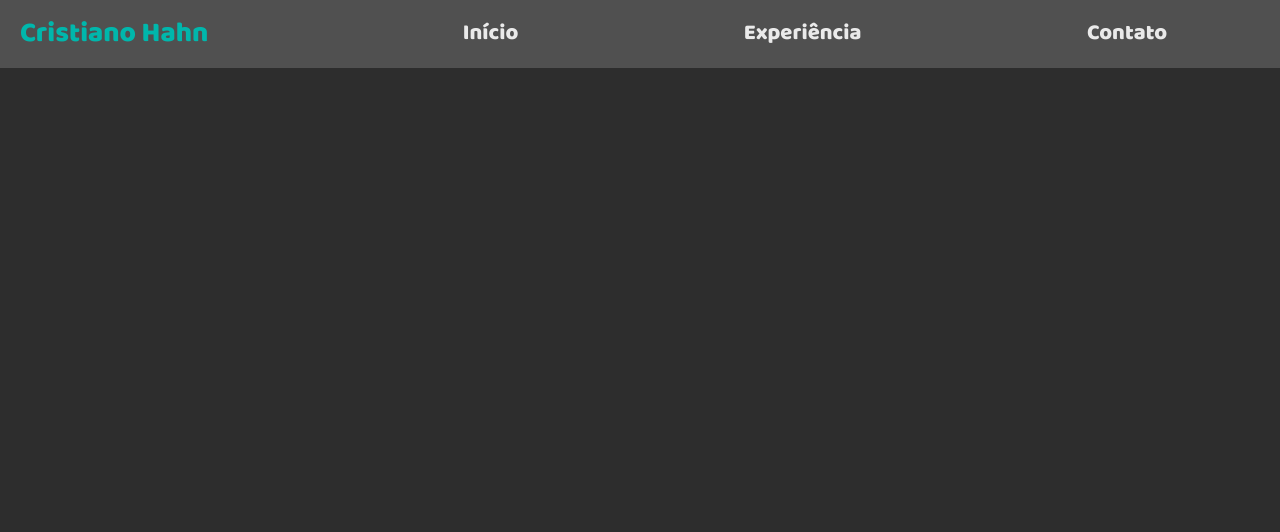
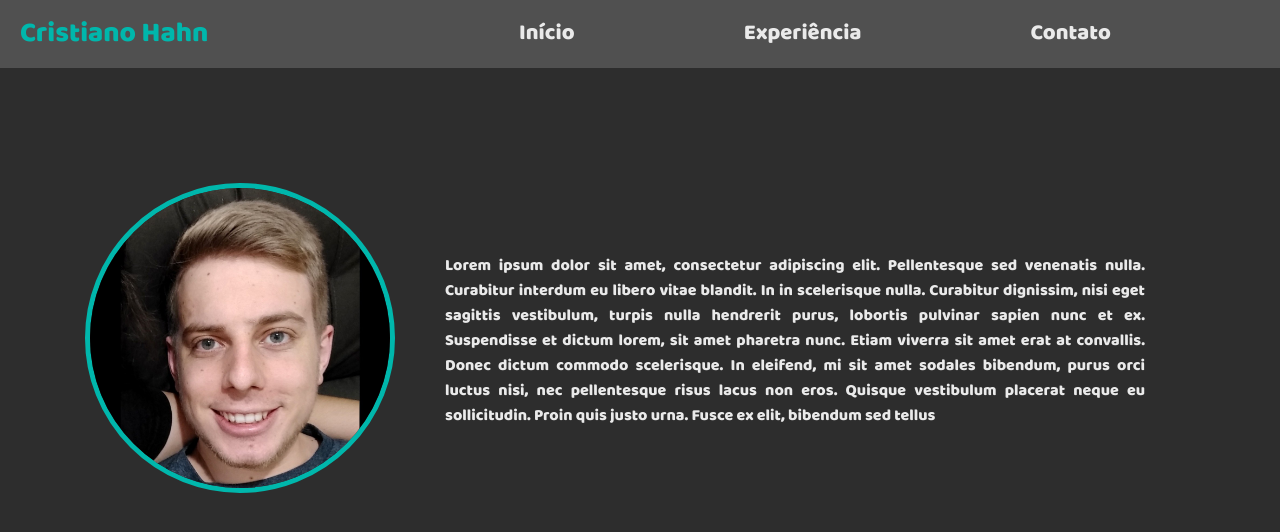
Before and after one commit to cristiano-Hahn/cristiano-hahn.github.io, a plain HTML site: page src/index.html in a window 1280 px wide. Drawn offline with Linux system fonts and the light colour scheme.

Commit message:
added presentation section

```diff
--- a/src/index.html
+++ b/src/index.html
@@ -13,7 +13,7 @@
 <body>
     <div class="menu">
         <div class="menu-name">
-            <div >Cristiano Hahn</div>
+            <div>Cristiano Hahn</div>
         </div>
         <div class="menu-items">
             <div class="menu-item">Início</div>
@@ -21,6 +21,19 @@
             <div class="menu-item">Contato</div>
         </div>
     </div>
+    <div class="init">
+        <div class="image">
+            <img src="images/perfil.jpg" alt="perfil-image">
+        </div>
+        <div class="description">
+            Lorem ipsum dolor sit amet, consectetur adipiscing elit. Pellentesque sed venenatis nulla. Curabitur
+            interdum eu libero vitae blandit. In in scelerisque nulla. Curabitur dignissim, nisi eget sagittis
+            vestibulum, turpis nulla hendrerit purus, lobortis pulvinar sapien nunc et ex. Suspendisse et dictum lorem,
+            sit amet pharetra nunc. Etiam viverra sit amet erat at convallis. Donec dictum commodo scelerisque. In
+            eleifend, mi sit amet sodales bibendum, purus orci luctus nisi, nec pellentesque risus lacus non eros.
+            Quisque vestibulum placerat neque eu sollicitudin. Proin quis justo urna. Fusce ex elit, bibendum sed tellus
+        </div>
+    </div>
 </body>
 
 </html>
--- a/src/style/index.css
+++ b/src/style/index.css
@@ -6,6 +6,7 @@
 body {
     font-family: baloo;
     background-color: #2D2D2D;
+    color: #EAEAEA;
 }
 
 .menu{
@@ -26,13 +27,12 @@ body {
 
 .menu-items {
     display: flex;
-    justify-content: space-around;
+    justify-content: space-evenly;
     align-items: center;
     width: 75%;
 }
 
 .menu-item {
-    color: #EAEAEA;
     font-size: 22px;
 }
 
@@ -41,6 +41,32 @@ body {
     color: #00B7AC;
     transition: 0.5s;
 }
+
+.init {
+    display: flex;
+    justify-content: center;
+    align-items: center;
+    margin-top: 100px;
+    padding: 15px;
+}
+
+.init .image img{
+    width: 100%;
+    max-width: 300px;
+    min-width: 200px;
+    border-radius: 1000px;
+    border: 5px solid #00B7AC;
+}
+
+.init .description{
+    padding: 50px;
+    max-width: 700px;
+    line-height: normal;
+    text-align: justify;
+}
+
+
+
 
 @media(max-width: 768px){
     .menu{
@@ -61,4 +87,17 @@ body {
         margin: 3px 0px;
     }
 
+    .init {
+        flex-direction: column;
+        margin-top: 15px;
+    }
+
+    .init .image img{
+        max-width: 300px;
+    }
+
+    .init .description{
+        padding: 20px;
+    }
+
 }
```
Also changed, not shown: src/images/perfil.jpg (added).
